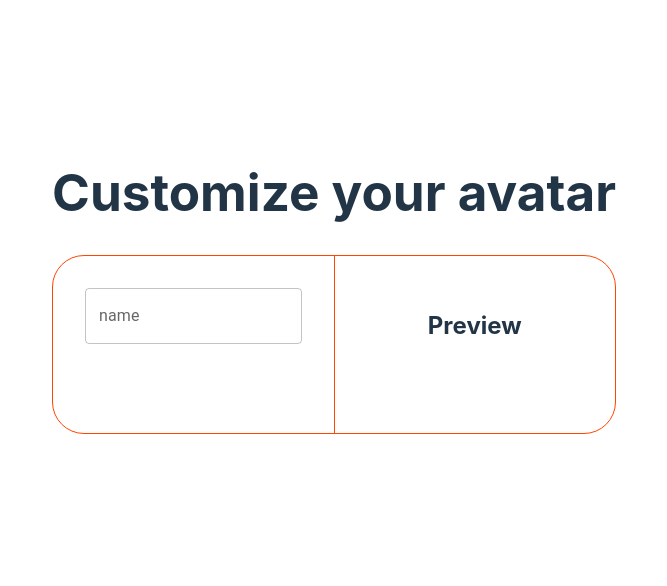
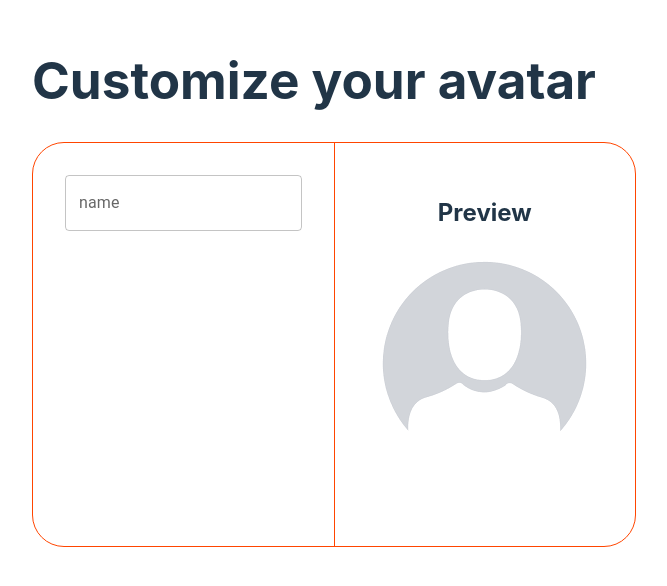
Before and after one commit to nimser/siluette, a React (Vite) app: page / in a window 1280 px wide. Shown: the part 118-704 px from the top of the page, without its empty margins (306-973 px from the left). Built offline with nearby package versions, Linux system fonts and the light colour scheme.

Commit message:
Add default avatar

```diff
--- a/src/Preview.tsx
+++ b/src/Preview.tsx
@@ -1,4 +1,5 @@
 import styles from "./Preview.module.css"
+import defaultAvatar from "/defaultAvatar.png"
 import { Character } from "./App"
 
 interface PreviewProps {
@@ -9,6 +10,11 @@ const Preview = ({ character }: PreviewProps) => {
   return (
     <div className={styles.preview}>
       <h2>Preview</h2>
+      <img
+        src={character.avatar || defaultAvatar}
+        alt="avatar"
+        data-testid="avatar"
+      />
       <h3 data-testid="name-preview">{character.name}</h3>
     </div>
   )
```
Also changed, not shown: public/defaultAvatar.png (added), 1 other file (tests, documents, lock files or other folders).
